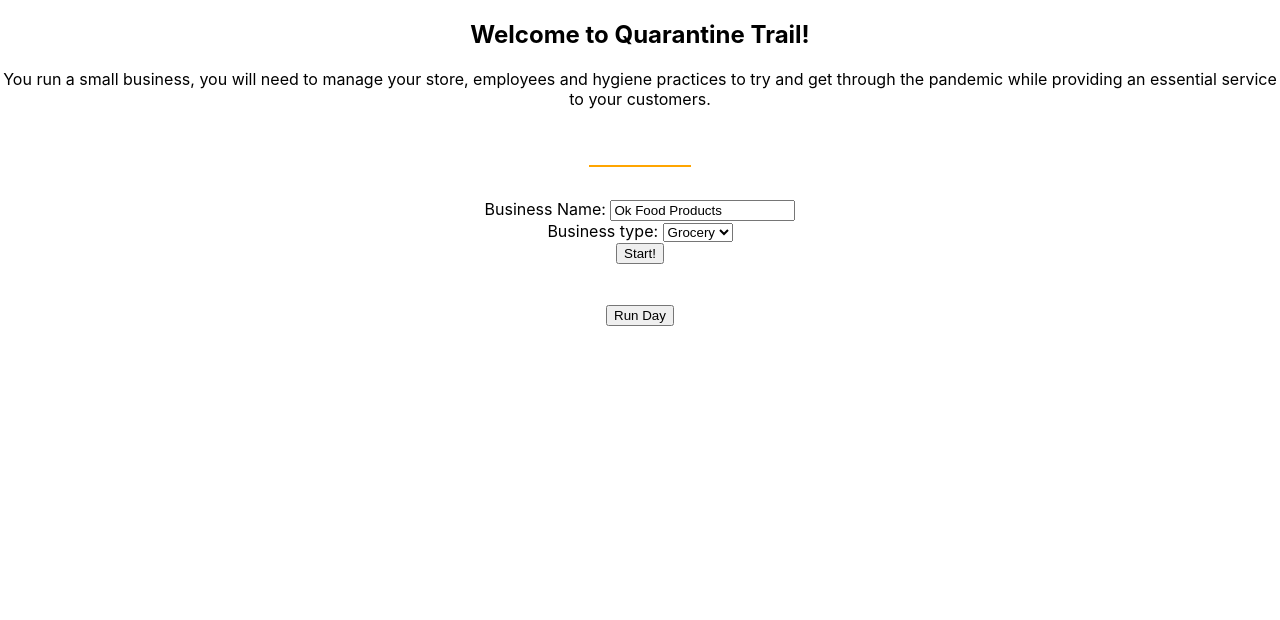
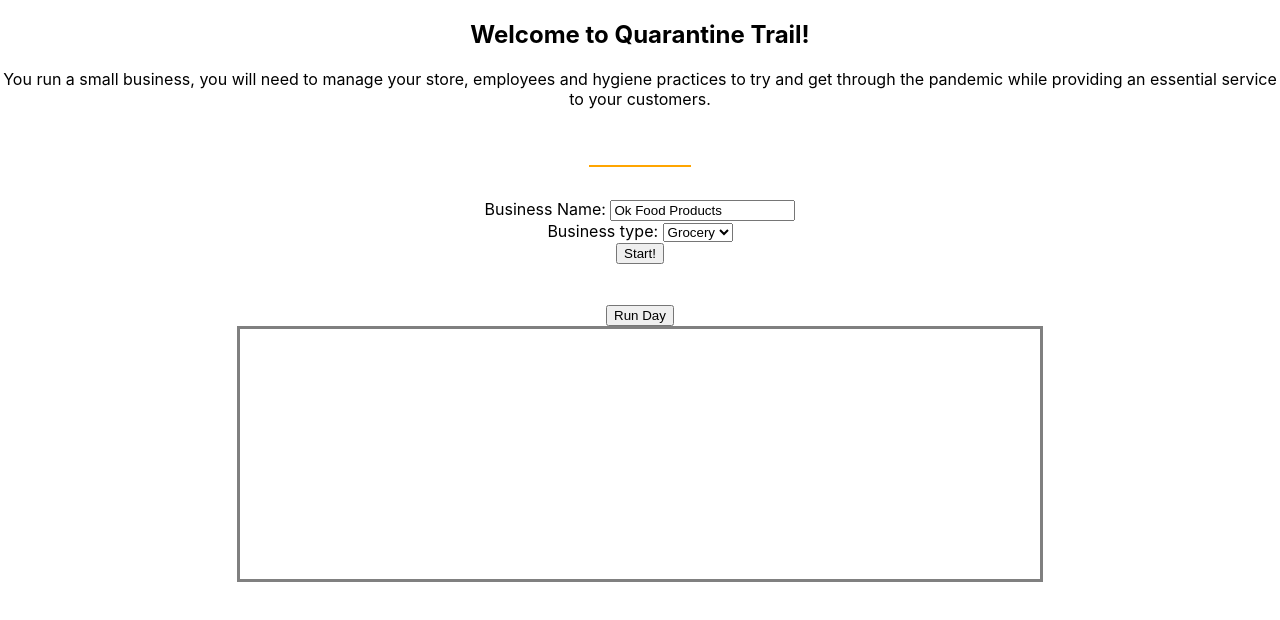
Before and after one commit to Macflash/quarantine-trail, a React (Create React App) app: page / in a window 1280 px wide. Shown: the top 620 px of the page. Built offline with nearby package versions, Linux system fonts and the light colour scheme.

Commit message:
Add basic "store" display for crowds

```diff
--- a/src/App.tsx
+++ b/src/App.tsx
@@ -5,6 +5,7 @@ import { Business, BusinessView, advanceBusiness } from './views/business';
 import { City, CityView, AdvanceCity } from './views/city';
 import { useHistory } from './utils';
 import { BarDisplay } from './components/barDisplay';
+import { StoreDisplay } from './components/storeDisplay';
 
 
 function App() {
@@ -51,6 +52,8 @@ function App() {
       <br />
 
       <button onClick={advanceDay}>Run Day</button>
+
+      <StoreDisplay customers={(business?.customers ?? 0) / (business?.openHours ?? 1)} />
     </div>
   );
 }
--- /dev/null
+++ b/src/components/storeDisplay.tsx
@@ -0,0 +1,26 @@
+
+import React from 'react';
+import Person1 from '../images/person1.png';
+import Person2 from '../images/person2.png';
+import { InRange } from '../utils';
+import { BusinessView } from '../views/business';
+
+export const Person: React.FC<{ top: number, left: number }> = props => {
+    const { top, left } = props;
+    return <div style={{ position: "absolute", height: 50, width: 30, top, left, background: `url(${Person1})`, backgroundBlendMode: "overlay", mixBlendMode: "multiply" }}>
+    </div>
+}
+
+export const StoreDisplay: React.FC<{ customers: number }> = props => {
+    const c = [];
+    const height = 250;
+    const width = 800;
+    for (let i = 0; i < props.customers; i++) {
+        c.push(<Person top={InRange(0, height - 50)} left={InRange(0, width - 30)} />)
+    }
+
+    return <div style={{ textAlign: "center", display: "flex", justifyContent: "center" }}><div style={{ height, width, position: "relative", border: "3px solid grey" }}>
+        {c}
+    </div>
+    </div>;
+}
--- a/src/views/business.tsx
+++ b/src/views/business.tsx
@@ -15,6 +15,8 @@ export interface Business {
 
     openHours: number;
     cleanHours: number;
+
+    customers: number;
 }
 
 export const BusinessView: React.FC<{ b: Business, setBusiness?: Setter<Business> }> = props => {
@@ -54,18 +56,18 @@ export const BusinessView: React.FC<{ b: Business, setBusiness?: Setter<Business
 
 export function advanceBusiness(b: Business, c: City): Business {
     const newBusiness = {...b};
-    const customers = InRange(50, 400);
+    newBusiness.customers = InRange(50, 400);
     let volume = "normal";
-    if (customers > 250) {
+    if (newBusiness.customers > 250) {
       volume = "busy";
     }
-    if (customers > 330) {
+    if (newBusiness.customers > 330) {
       volume = "very busy";
     }
-    if (customers < 150) {
+    if (newBusiness.customers < 150) {
       volume = "quiet";
     }
-    console.log(`today was a ${volume} day with ${customers} customers`);
+    console.log(`today was a ${volume} day with ${newBusiness.customers} customers`);
 
     const staffHours: number = b.employees.map(e => e.status).map(s => {
       switch (s) {
@@ -81,8 +83,8 @@ export function advanceBusiness(b: Business, c: City): Business {
     const openHours = staffHours * b.openHours;
     const cleanHours = staffHours * b.cleanHours;
 
-    const staffRatio = customers / openHours;
-    const cleanRatio = customers / cleanHours;
+    const staffRatio = newBusiness.customers / openHours;
+    const cleanRatio = newBusiness.customers / cleanHours;
 
     const employees = [...b.employees];
     // compare staffing to customers
@@ -105,7 +107,7 @@ export function advanceBusiness(b: Business, c: City): Business {
     // compare cleaning to customers
 
     newBusiness.money -= b.employees.map(e => e.pay).reduce((p, v) => p + (v * (b.openHours + b.cleanHours)));
-    newBusiness.employees = employees.map(e => ({ ...e, hasVirus: e.hasVirus || Math.random() < (b.customerLimit || customers) * c.infected / c.population } as Employee));
+    newBusiness.employees = employees.map(e => ({ ...e, hasVirus: e.hasVirus || Math.random() < (b.customerLimit || newBusiness.customers) * c.infected / c.population } as Employee));
     newBusiness.employees = newBusiness.employees.map(e => advanceEmployee(e, b, c));
 
     return newBusiness;
--- a/src/views/startGame.tsx
+++ b/src/views/startGame.tsx
@@ -21,6 +21,6 @@ export const StartGame: React.FC<{ onCreate: (newB: Business) => void }> = props
         </label>
 
         <br />
-        <button disabled={!name} onClick={() => name && props.onCreate({ name, businessType, money: 10000, employees: CreateEmployees(5), openHours: 10, cleanHours: 0 })}>Start!</button>
+        <button disabled={!name} onClick={() => name && props.onCreate({ name, businessType, money: 10000, employees: CreateEmployees(5), openHours: 10, cleanHours: 0, customers: 0 })}>Start!</button>
     </div>
 }
```
Also changed, not shown: src/images/person1.png (added).
